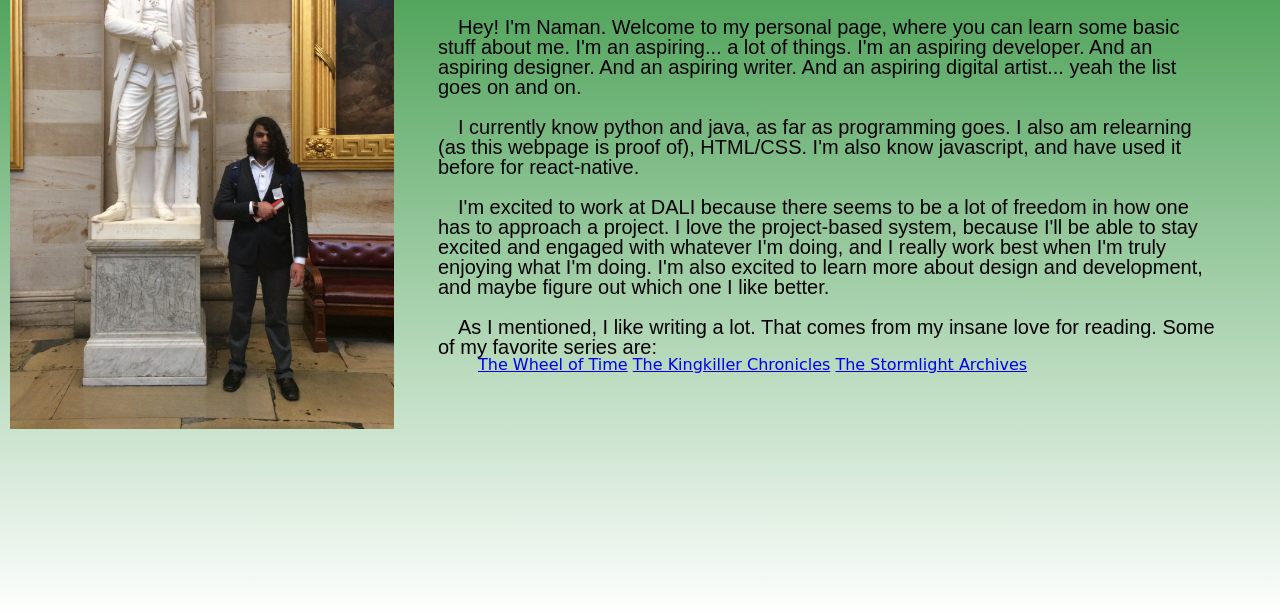
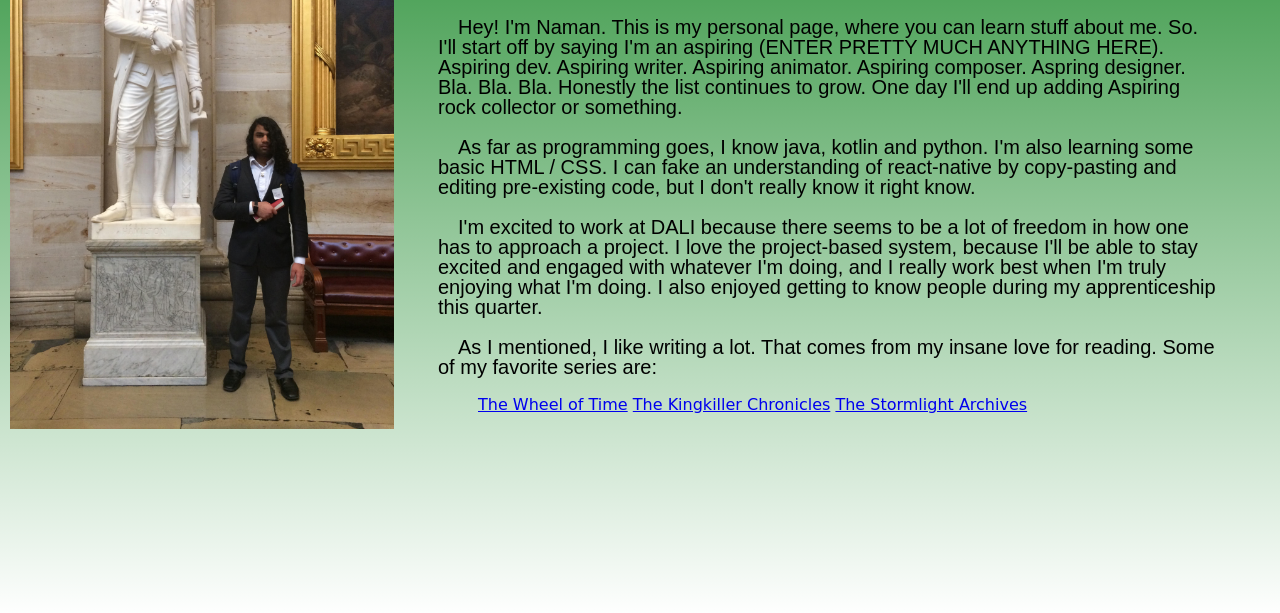
Before and after one commit to Naman-Goyal/namangoyal.me, a plain HTML site: page index.html in a window 1280 px wide. Shown: the part 183-796 px from the top of the page. Drawn offline with Linux system fonts and the light colour scheme.

Commit message:
Edits to the page

```diff
--- a/index.html
+++ b/index.html
@@ -17,23 +17,26 @@
             About me:
           </p>
           <p class="info">
-            Hey! I'm Naman. Welcome to my personal page, where you can learn some
-            basic stuff about me. I'm an aspiring... a lot of things.
-            I'm an aspiring developer. And an aspiring designer. And an aspiring
-            writer. And an aspiring digital artist... yeah the list goes on and on.
+            Hey! I'm Naman. This is my personal page, where you can learn stuff
+            about me. So. I'll start off by saying I'm an aspiring (ENTER PRETTY
+            MUCH ANYTHING HERE). Aspiring dev. Aspiring writer. Aspiring animator.
+            Aspiring composer. Aspring designer. Bla. Bla. Bla. Honestly the
+            list continues to grow. One day I'll end up adding Aspiring rock
+            collector or something.
           </p>
           <p class="info">
-            I currently know python and java, as far as programming goes. I also
-            am relearning (as this webpage is proof of), HTML/CSS. I'm also know
-            javascript, and have used it before for react-native.
+            As far as programming goes, I know java, kotlin and python. I'm also
+            learning some basic HTML / CSS. I can fake an understanding of
+            react-native by copy-pasting and editing pre-existing code, but I
+            don't really know it right know.
           </p>
           <p class="info">
             I'm excited to work at DALI because there seems to be a lot of freedom
             in how one has to approach a project. I love the project-based system,
             because I'll be able to stay excited and engaged with whatever I'm
             doing, and I really work best when I'm truly enjoying what I'm doing.
-            I'm also excited to learn more about design and development, and maybe
-            figure out which one I like better.
+            I also enjoyed getting to know people during my apprenticeship this
+            quarter.
           </p>
           <p class="info">
             As I mentioned, I like writing a lot. That comes from my insane love for
--- a/styles.css
+++ b/styles.css
@@ -123,6 +123,7 @@ body,html {
 }
 
 .series {
+	margin-top: 20px;
 	margin-left: 90px;
 	font-family: cursive;
 }
```
